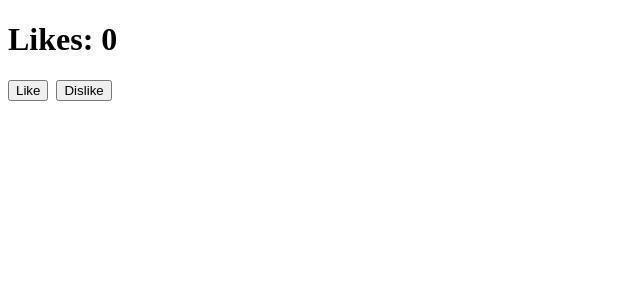
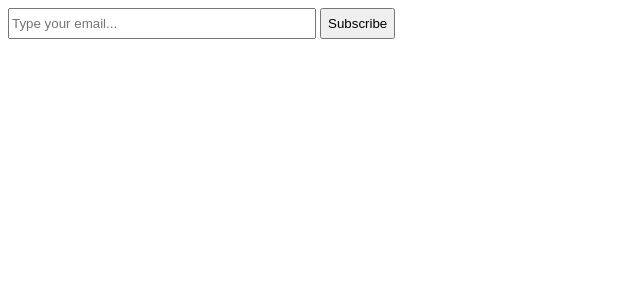
Before and after one commit to githubscientist/js-react-fsdcwdtb40, a React (Vite) app: page / in a window 1280 px wide. Shown: the top 300 px of the page, without its empty margins (0-640 px from the left). Built offline with nearby package versions, Linux system fonts and the light colour scheme.

Commit message:
css import example

```diff
--- a/src/App.jsx
+++ b/src/App.jsx
@@ -1,27 +1,25 @@
-import { useReducer } from "react";
-
-const reducer = (state, action) => {
-
-  if (action.type == 'LIKE') {
-    state = state + 1;
-  } else if (action.type == 'DISLIKE') {
-    state = state - 1;
-  } else {
-    return state;
-  }
-
-  return state;
-}
+import Button from "./components/Button";
+import './App.css';
 
 const App = () => {
 
-  let [likes, dispatch] = useReducer(reducer, 0);
+  // the function is created when the component re-renders
+  const handleClick = () => {
+    console.log('button clicked');
+  }
 
   return (
     <>
-      <h1>Likes: {likes}</h1>
-      <button onClick={() => dispatch({ type: 'LIKE' })}>Like</button> &nbsp;
-      <button onClick={() => dispatch({ type: 'DISLIKE' })}>Dislike</button>
+      <form className="formSubscribe">
+        <input
+          type="text"
+          placeholder="Type your email..."
+        />
+      </form>
+      &nbsp;
+      <Button
+        handleClick={handleClick}
+      />
     </>
   )
 }
--- /dev/null
+++ b/src/components/Button.css
@@ -0,0 +1,12 @@
+.formSubscribe {
+    display: inline;
+}
+
+.btnSubscribe {
+    height: 31px;
+}
+
+.formSubscribe > input[type="text"] {
+    width: 300px;
+    height: 25px;
+}
--- /dev/null
+++ b/src/components/Button.jsx
@@ -0,0 +1,12 @@
+import './Button.css';
+
+const Button = ({ handleClick }) => {
+    return (
+        <button
+            onClick={handleClick}
+            className="btnSubscribe"
+        >Subscribe</button>
+    )
+}
+
+export default Button;
```
Also changed, not shown: 1 other file (tests, documents, lock files or other folders).
